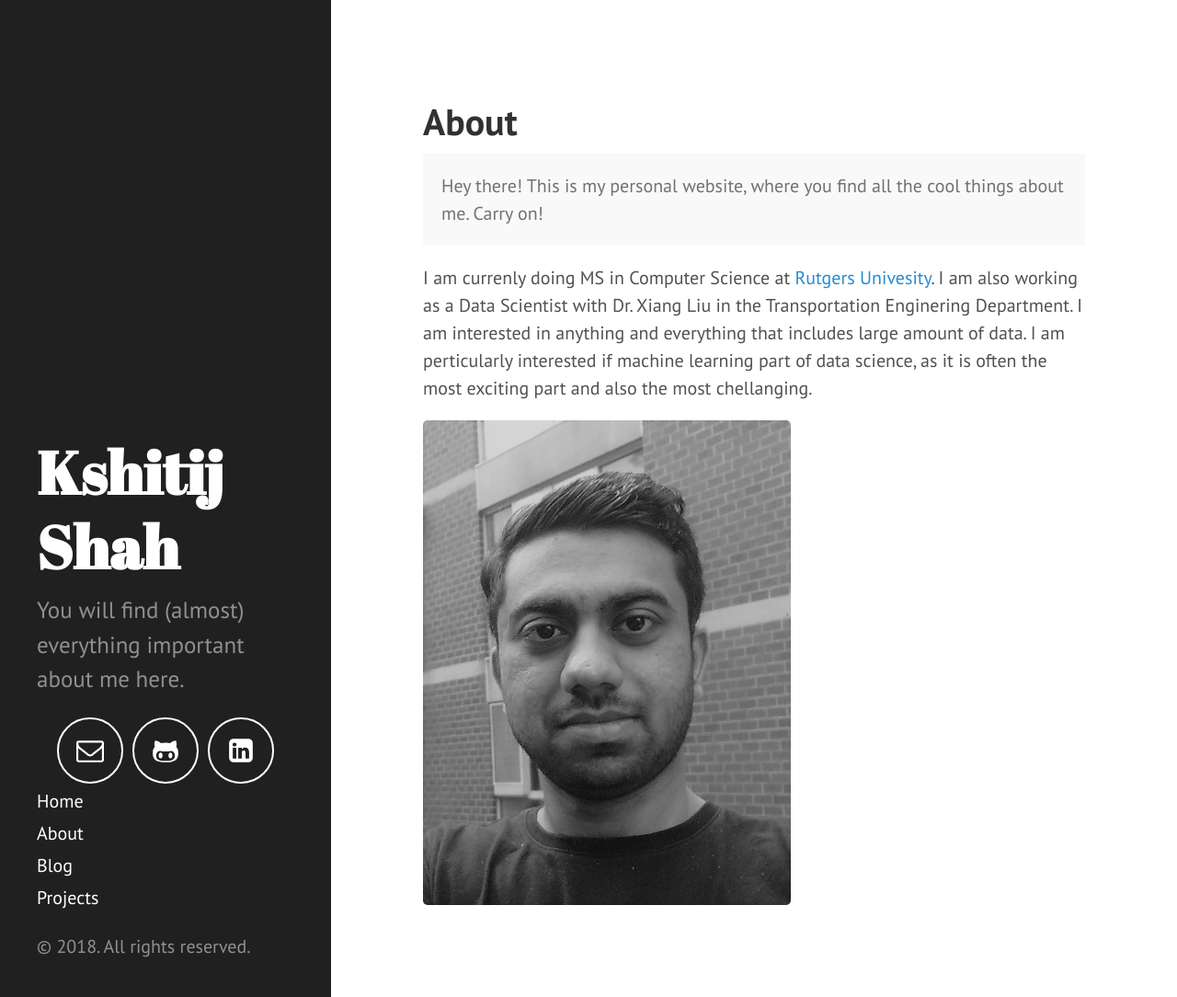
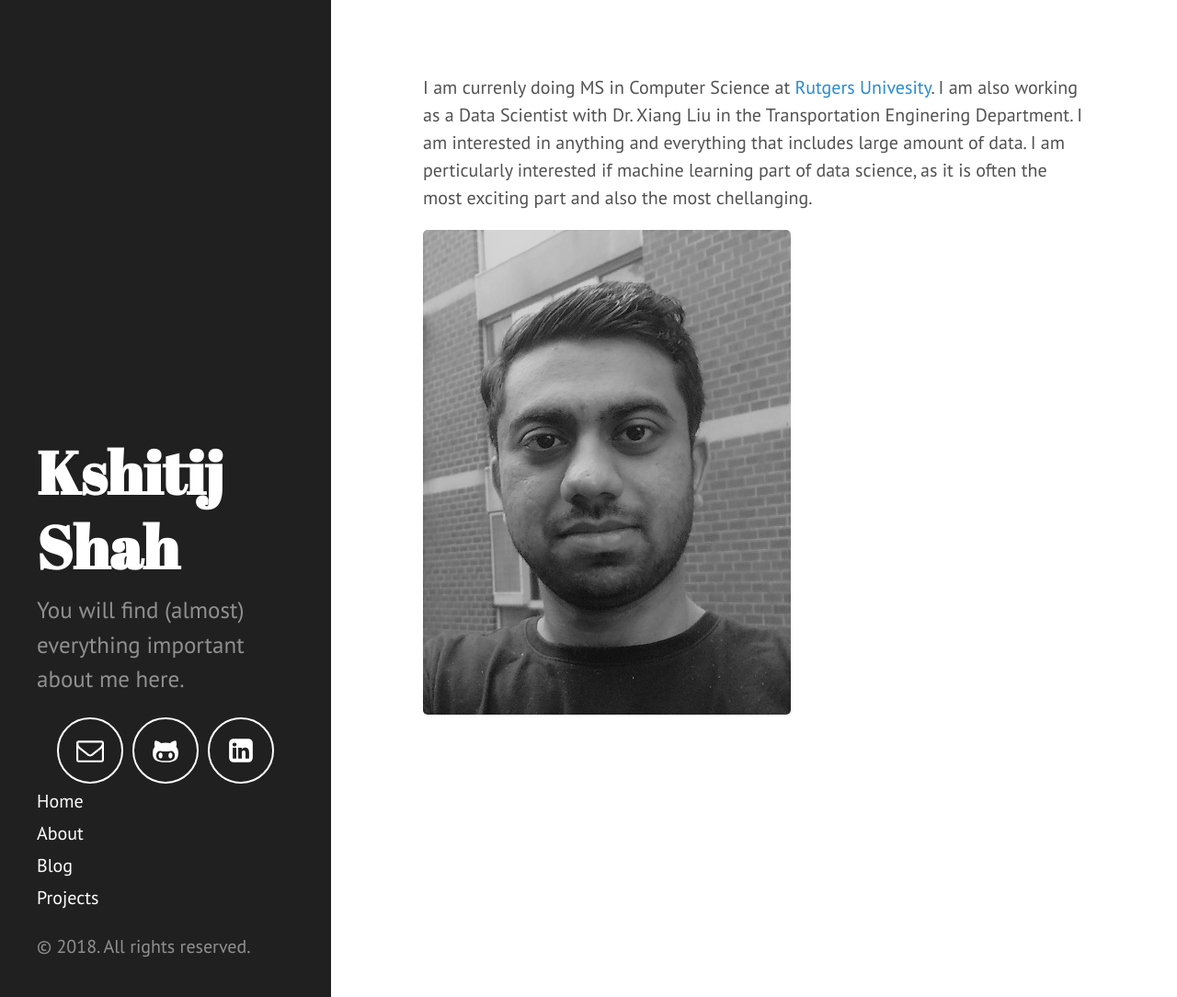
Before and after one commit to xitizzz/xitizzz.github.io, a Jekyll site: the page built from index.md, in a window 1280 px wide and 1084 px high. Shown: the whole window at 92% size. Built offline with Jekyll 4.4.1, drawn with Linux system fonts in a browser that asks for light colours; Markdown is read by kramdown in place of the engine named in the settings.

Commit message:
Update index.md

```diff
--- a/index.md
+++ b/index.md
@@ -3,12 +3,6 @@ layout: default
 title: Home
 ---
 
-# About
-
-<p class="message">
-  Hey there! This is my personal website, where you find all the cool things about me. Carry on!
-</p>
-
 I am currenly doing MS in Computer Science at [Rutgers Univesity](rutgers.edu). I am also working as a Data Scientist with Dr. Xiang Liu in the Transportation Enginering Department. I am interested in anything and everything that includes large amount of data. I am perticularly interested if machine learning part of data science, as it is often the most exciting part and also the most chellanging.
 
 <img src="https://xitizzz.github.io/img/ks.jpg" alt="A picture of me" width="400">
```
